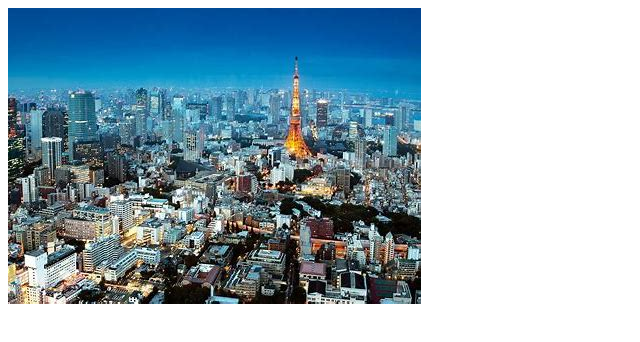
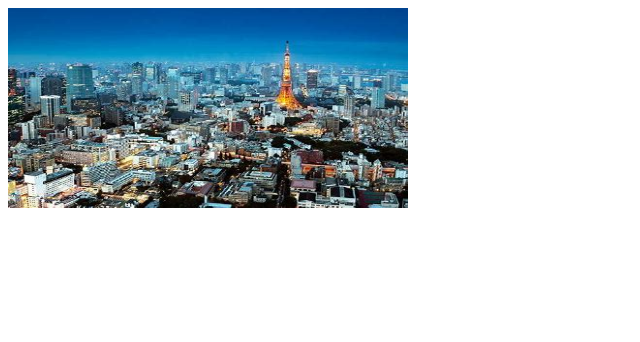
Before and after one commit to JLindsayCPCC/JlindsayCPCC.github.io, a plain HTML site: page travel.html in a window 1280 px wide. Shown: the whole page, without its empty margins (0-640 px from the left). Drawn offline with Linux system fonts and the light colour scheme.

Commit message:
Update travel.html

```diff
--- a/travel.html
+++ b/travel.html
@@ -5,6 +5,6 @@
 
   <body>
       <a href="Tokyo1.jfif">
-    <img src="Tokyo1.jfif" title = "Tokyo, Japan Shot #1">
+    <img src="Tokyo1.jfif" width="400" height="200" title = "Tokyo, Japan Shot #1">
   </body>
 </html>
```
